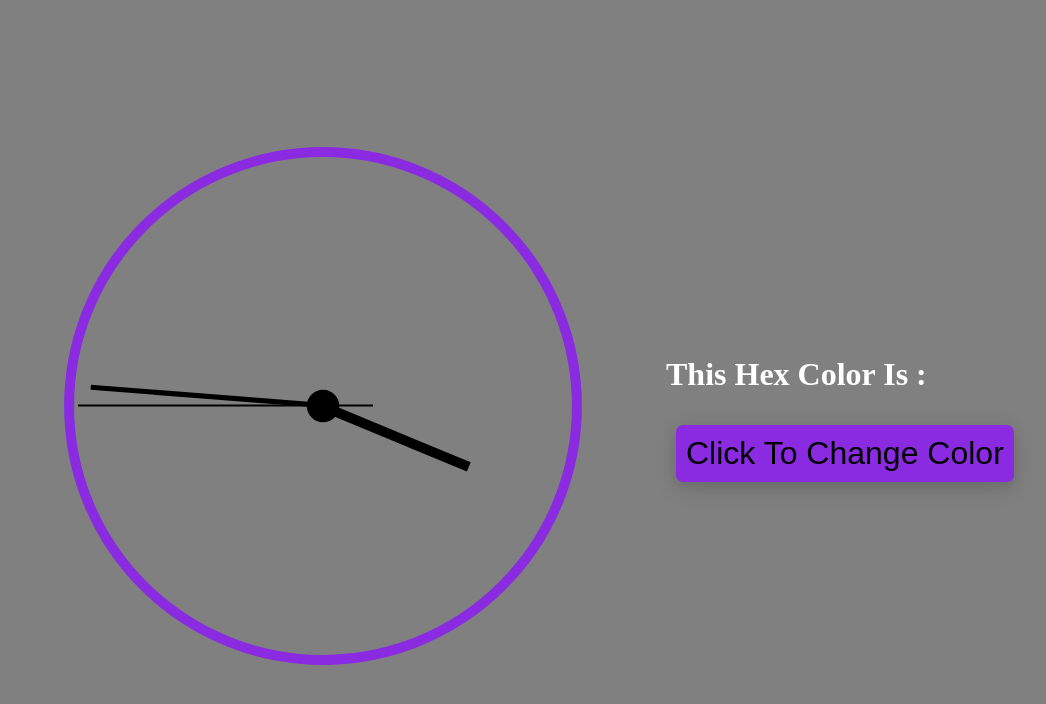
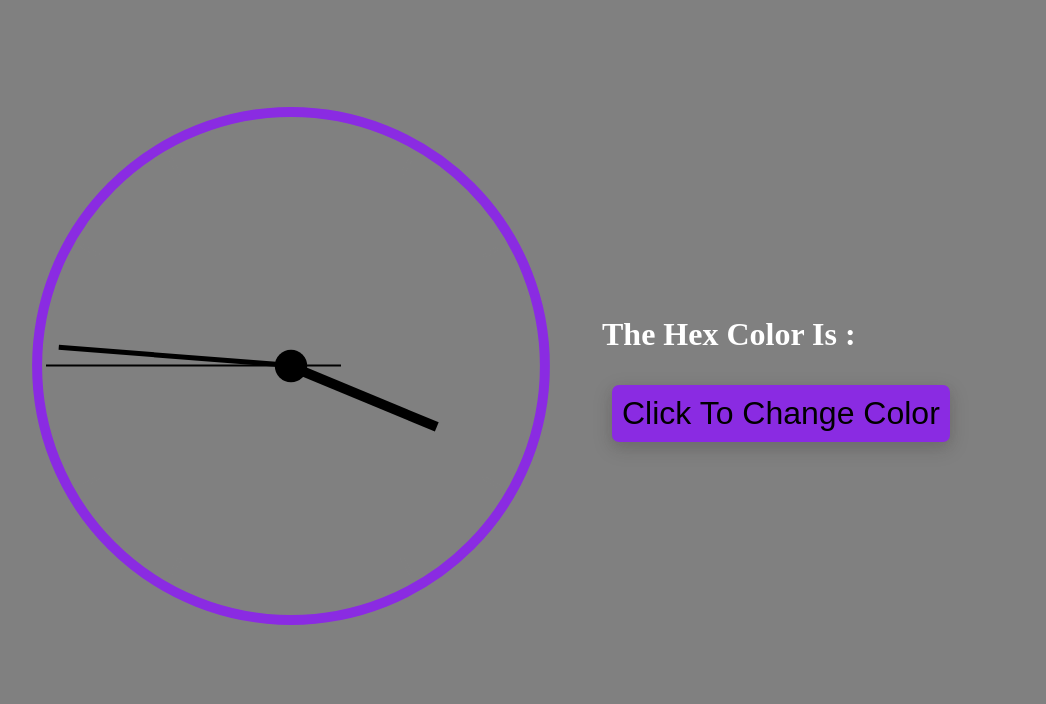
Before and after one commit to agathambrose/realtime-hexclock, a plain HTML site: page index.html in a window 1280 px wide. Shown: the whole page, without its empty margins (101-1147 px from the left). Drawn offline with Linux system fonts and the light colour scheme.

Commit message:
Adjusted

```diff
--- a/index.html
+++ b/index.html
@@ -40,7 +40,7 @@
 <!-- Start bcgHex color integration -->
 <section>
     <div class="container">
-        <h2 class="hexColor">This hex color is : <span class="hex"></span></h2>
+        <h2 class="hexColor">The hex color is : <span class="hex"></span></h2>
        <button type="button" class="hexBtn">Click to change color</button>
     </div>
 </section>
--- a/style.css
+++ b/style.css
@@ -1,23 +1,24 @@
-.main {
+body, .main {
     display: flex;
-    padding: 2em;
-    height: 90vh;
-    justify-content: center;
+    min-height: 90vh;
+    min-width: 50vw;
+    justify-content: middle;
     align-items: center;
+    background-color: gray;
+
 }
 
-body{
+/* body{
     min-height: 100vh;
-    /* min-width: 90vw; */
+    min-width: 90vw;
     display: flex;
     justify-content: middle;
     align-items: center;
-    background-color: gray;
-}
+} */
 
 .container{
-    text-align: justify;
-    display: inline-block;
+    /* text-align: justify;
+    display: inline-block; */
     margin-left: 15px;
 }
 
```
